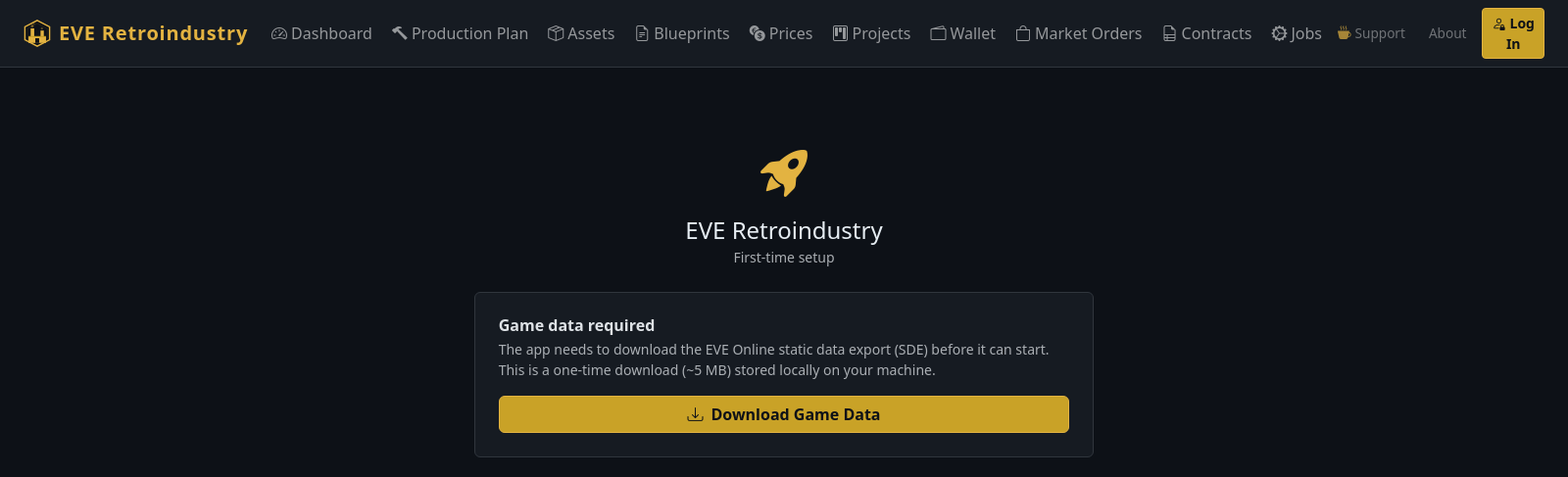
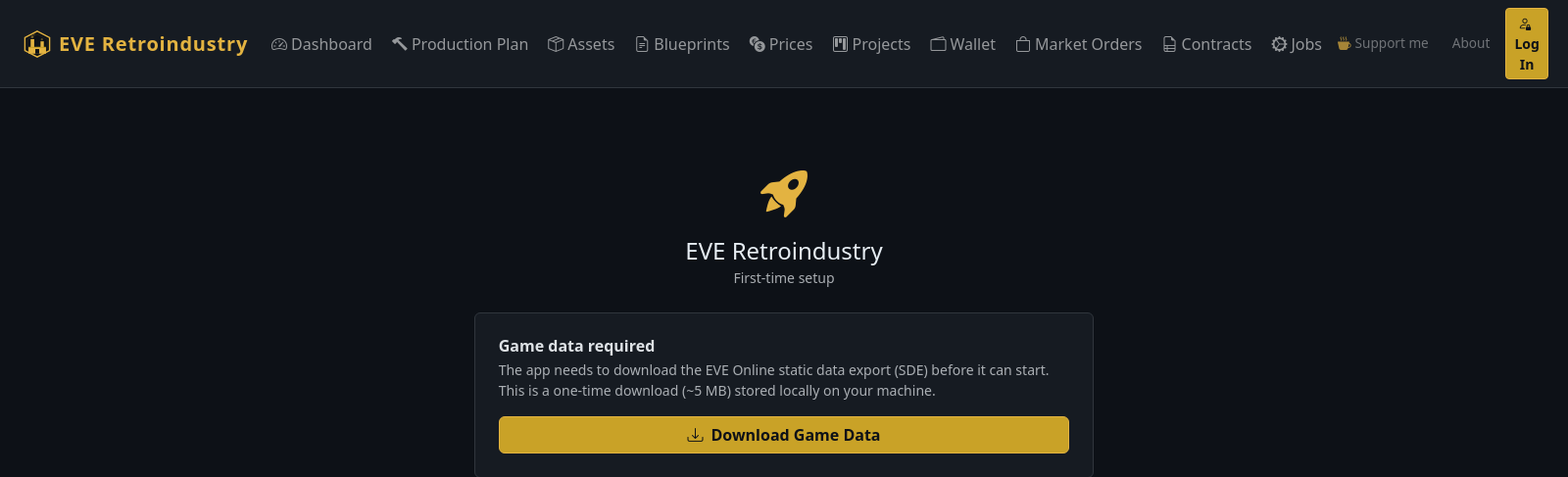
Before and after one commit to EVERetroIndustry/Eve-retroindustry, a FastAPI app: page /setup in a window 1600 px wide. Shown: the top 487 px of the page at 98% size. Run offline with FastAPI, Linux system fonts and the light colour scheme; data that the repository does not hold is empty.

Commit message:
ui: navbar donate link labelled 'Support me' (avoids tech-support ambiguity)
Co-Authored-By: Claude Opus 4.8 <noreply@anthropic.com>

```diff
--- a/app/web/templates/base.html
+++ b/app/web/templates/base.html
@@ -133,9 +133,9 @@
       <ul class="navbar-nav ms-auto align-items-center gap-2">
         <li class="nav-item">
           <a class="nav-link d-flex align-items-center" href="#" onclick="kofiOpen(event)"
-             style="font-size:.85rem;opacity:.7" title="Support the project on Ko-fi">
+             style="font-size:.85rem;opacity:.7" title="Support me on Ko-fi">
             <i class="bi bi-cup-hot-fill" style="color:#e3b341"></i>
-            <span class="d-none d-xl-inline ms-1">Support</span>
+            <span class="d-none d-xl-inline ms-1">Support me</span>
           </a>
         </li>
         <li class="nav-item">
```
Also changed, not shown: 3 other files.
